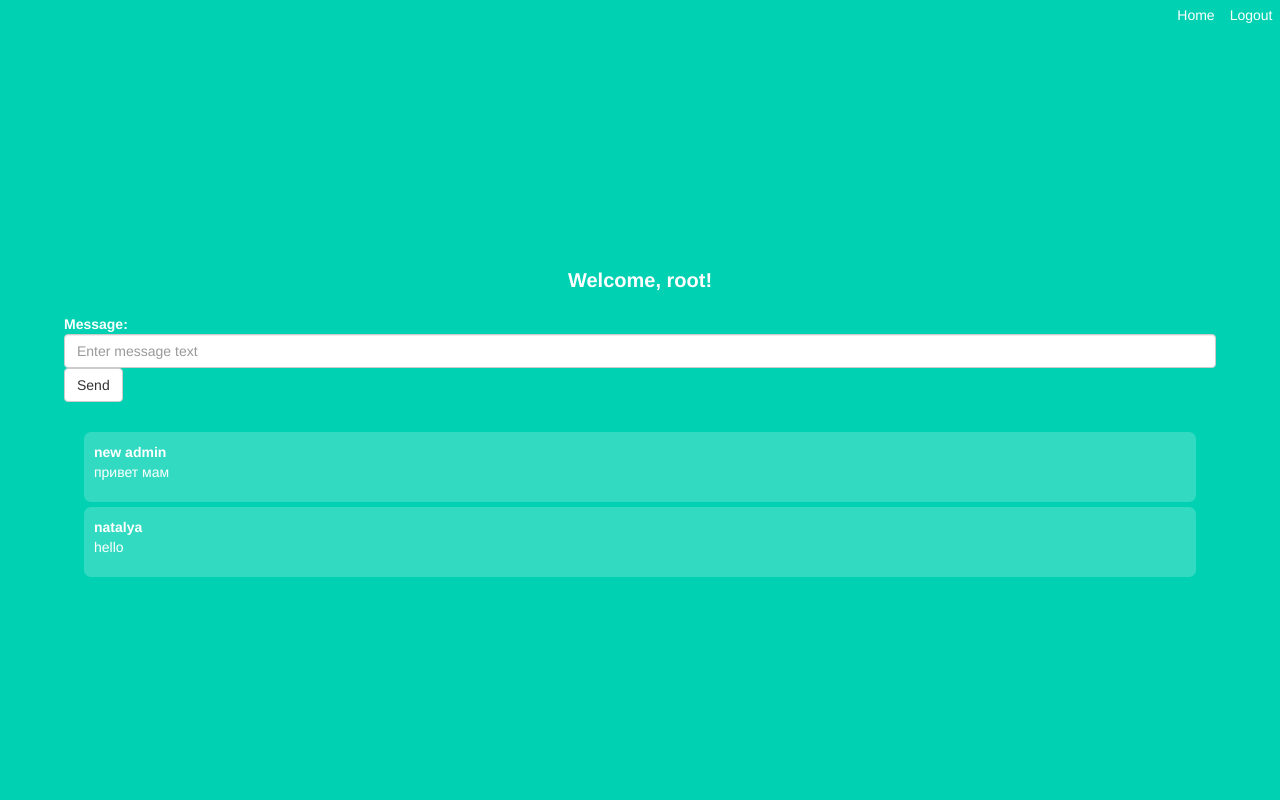
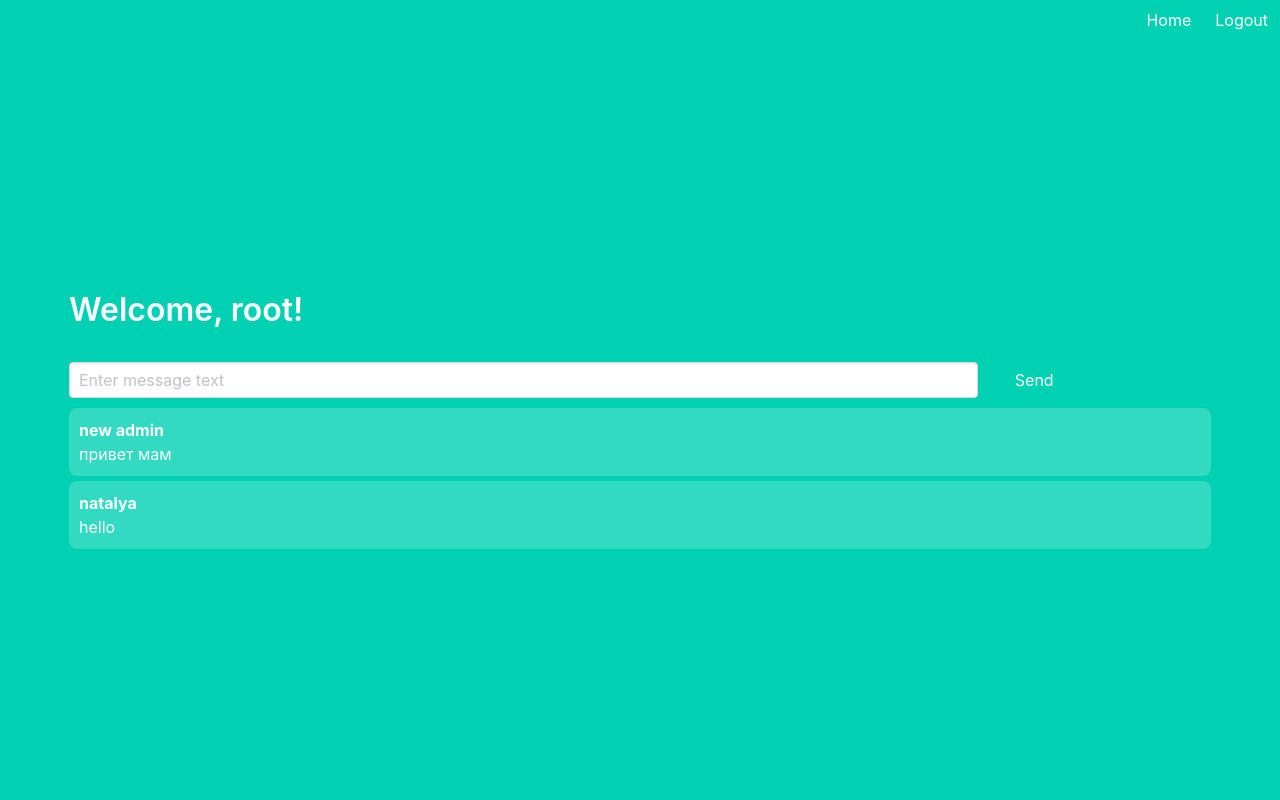
Before and after one commit to allen-99/flask_chat, a Flask app: page /chat in a window 1280 px wide. Run offline with Flask 2, Linux system fonts and the light colour scheme; a user stored in the database is signed in; data comes from the database, SQL or seed files in the repository; some libraries are stand-ins or nearby versions.

Commit message:
add flask-login in requirements and make page more pretty

```diff
--- a/chat/auth.py
+++ b/chat/auth.py
@@ -27,7 +27,7 @@ def signup_post():
     user = User.query.filter_by(name=name).first()
 
     if user:
-        flash('Email address already exists')
+        flash('This username already exists')
         return redirect(url_for('auth.signup'))
 
     new_user = User(public_id=str(uuid.uuid4()),
--- a/chat/templates/base.html
+++ b/chat/templates/base.html
@@ -7,8 +7,6 @@
     <meta name="viewport" content="width=device-width, initial-scale=1">
     <title>Chat</title>
     <link rel="stylesheet" href="https://cdnjs.cloudflare.com/ajax/libs/bulma/0.7.2/css/bulma.min.css" />
-    <link rel="stylesheet" href="https://maxcdn.bootstrapcdn.com/bootstrap/3.4.1/css/bootstrap.min.css" />
-
 </head>
 
 <body>
--- a/chat/templates/chat.html
+++ b/chat/templates/chat.html
@@ -1,21 +1,20 @@
 {% extends "base.html" %}
 
 {% block content %}
-<h1 class="title text-center">
+<h1 class="title text-center"  style="padding: 5px;">
   Welcome, {{ name }}!
 </h1>
 <form class="form-horizontal" method="POST" action="/chat">
-  <div class="form-group">
-      <label class="control-label " for="message_text"> Message:</label>
-      <div class="">
-        <input type="text" class="form-control" id="message_text" name="message_text" placeholder="Enter message text">
-      </div>
-      <div class="">
-       <button type="submit btn btn-default" class="btn btn-default">Send</button>
-      </div>
-      <div class="form-group">
+    <div class="form-group">
+        <div class="columns" style="padding: 5px;">
+        <div class="column is-four-fifths">
+             <input type="text" class="input" id="message_text" name="message_text" placeholder="Enter message text">
+        </div>
+        <div class="column">
+            <button type="submit btn btn-default" class="button is-primary ">Send</button>
+        </div>
     </div>
-  </div>
+    </div>
 </form>
 {% for message in messages %}
  <div class="row my_message" style="border-radius: 0.5em;
--- a/requirements.txt
+++ b/requirements.txt
@@ -2,6 +2,7 @@ PyJWT~=1.7.1
 Flask~=2.1.2
 Werkzeug~=2.1.2
 flask_sqlalchemy
+flask_login
 flask_session
 flask_wtf
 WTForms~=3.0.1
```
